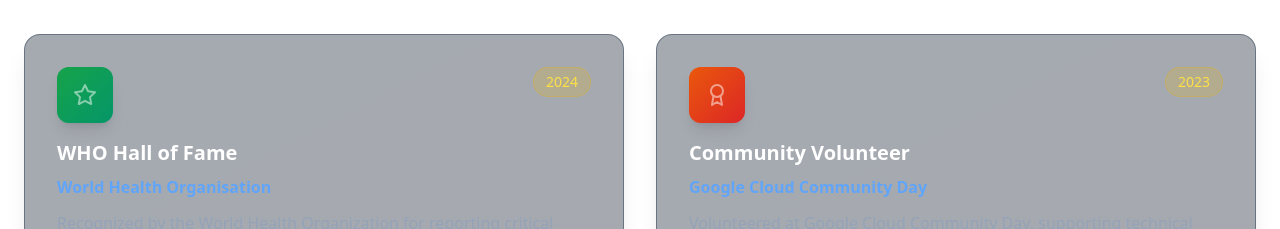
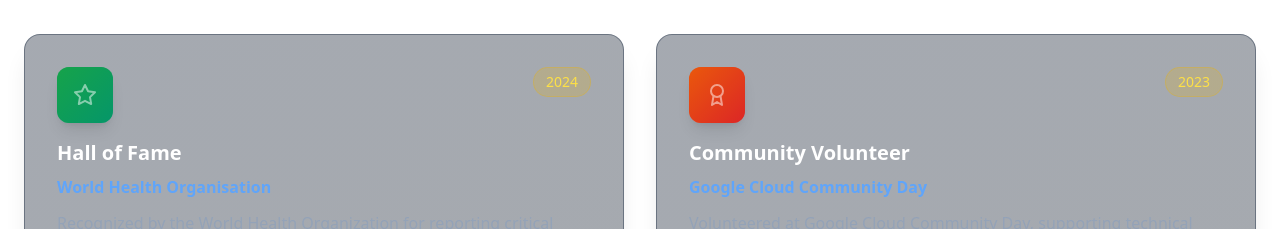
Before and after one commit to iamshriharshan/new-portfolio, a React (Vite) app: page / in a window 1280 px wide. Shown: the part 6320-6549 px from the top of the page. Built offline with nearby package versions, Linux system fonts and the light colour scheme.

Commit message:
Updated Experience.tsx

```diff
--- a/src/components/Experience.tsx
+++ b/src/components/Experience.tsx
@@ -82,7 +82,7 @@ const Experience: React.FC = () => {
   const achievements = [
     {
       year: '2024',
-      title: "WHO Hall of Fame",
+      title: "Hall of Fame",
       organization: "World Health Organisation",
       description: "Recognized by the World Health Organization for reporting critical security vulnerabilities, contributing to global cybersecurity efforts.",
       icon: <Star className="w-5 h-5 sm:w-6 sm:h-6" />,
```
